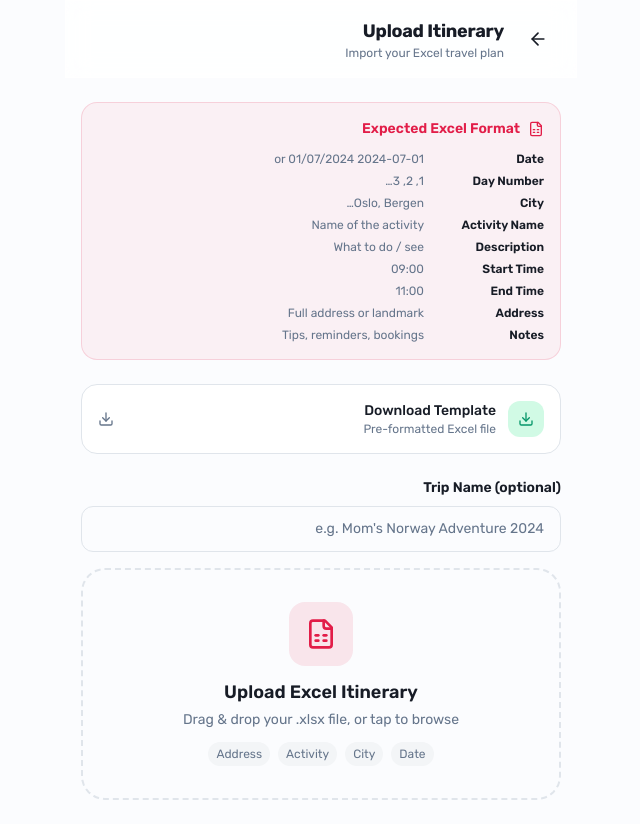
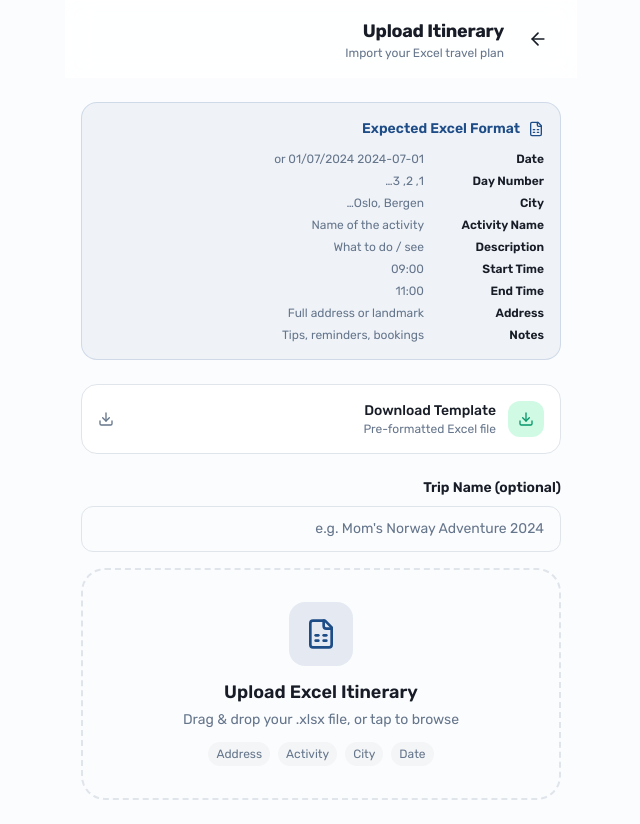
Before and after one commit to hinoyso/norway-travel-app, a Next.js app: page /admin in a window 1280 px wide. Shown: the whole page, without its empty margins (319-959 px from the left). Built offline with nearby package versions, Linux system fonts and the light colour scheme.

Commit message:
Revert "Switch primary theme from blue to rose/pink (light + dark)"
This reverts commit 5cb2e577f39b8d6873021a5af1208a76dc2f1f01.

```diff
--- a/app/(auth)/login/page.tsx
+++ b/app/(auth)/login/page.tsx
@@ -64,7 +64,7 @@ export default function LoginPage() {
         className="fixed inset-0 pointer-events-none"
         style={{
           background:
-            "radial-gradient(ellipse at top, hsl(347 77% 50% / 0.10) 0%, transparent 60%)",
+            "radial-gradient(ellipse at top, hsl(213 65% 32% / 0.08) 0%, transparent 60%)",
         }}
       />
 
--- a/app/globals.css
+++ b/app/globals.css
@@ -10,19 +10,19 @@
     --card-foreground: 220 25% 12%;
     --popover: 0 0% 100%;
     --popover-foreground: 220 25% 12%;
-    --primary: 347 77% 50%;
+    --primary: 213 65% 32%;
     --primary-foreground: 0 0% 100%;
     --secondary: 210 30% 96%;
-    --secondary-foreground: 347 77% 50%;
+    --secondary-foreground: 213 65% 32%;
     --muted: 210 20% 96%;
     --muted-foreground: 215 16% 47%;
     --accent: 210 30% 94%;
-    --accent-foreground: 347 77% 50%;
+    --accent-foreground: 213 65% 32%;
     --destructive: 0 84% 60%;
     --destructive-foreground: 0 0% 100%;
     --border: 214 20% 90%;
     --input: 214 20% 90%;
-    --ring: 347 77% 50%;
+    --ring: 213 65% 32%;
     --radius: 1rem;
   }
 
@@ -33,7 +33,7 @@
     --card-foreground: 210 40% 96%;
     --popover: 222 40% 12%;
     --popover-foreground: 210 40% 96%;
-    --primary: 350 89% 60%;
+    --primary: 213 70% 55%;
     --primary-foreground: 0 0% 100%;
     --secondary: 217 33% 18%;
     --secondary-foreground: 210 40% 96%;
@@ -45,7 +45,7 @@
     --destructive-foreground: 0 0% 100%;
     --border: 217 25% 22%;
     --input: 217 25% 22%;
-    --ring: 350 89% 60%;
+    --ring: 213 70% 55%;
   }
 }
 
--- a/app/layout.tsx
+++ b/app/layout.tsx
@@ -35,7 +35,7 @@ export const viewport: Viewport = {
   maximumScale: 1,
   userScalable: false,
   themeColor: [
-    { media: "(prefers-color-scheme: light)", color: "#E11D48" },
+    { media: "(prefers-color-scheme: light)", color: "#1B4F8A" },
     { media: "(prefers-color-scheme: dark)", color: "#0D1B2A" },
   ],
   viewportFit: "cover",
--- a/components/maps/MapEmbed.tsx
+++ b/components/maps/MapEmbed.tsx
@@ -113,7 +113,7 @@ export function MapEmbed({ activities, height = "280px", zoom = 13 }: MapEmbedPr
         new google.maps.Polyline({
           path: coords,
           geodesic: true,
-          strokeColor: "#E11D48",
+          strokeColor: "#1B4F8A",
           strokeOpacity: 0.5,
           strokeWeight: 3,
           map,
--- a/components/trip/TripHero.tsx
+++ b/components/trip/TripHero.tsx
@@ -25,7 +25,7 @@ export function TripHero({ trip, days }: TripHeroProps) {
     : null;
 
   return (
-    <div className="relative overflow-hidden rounded-3xl bg-gradient-to-br from-norway-blue via-norway-fjord to-[#881337] text-white mx-4 mb-4">
+    <div className="relative overflow-hidden rounded-3xl bg-gradient-to-br from-norway-blue via-norway-fjord to-[#1a3a6b] text-white mx-4 mb-4">
       {/* Decorative aurora overlay */}
       <div
         className="absolute inset-0 opacity-20"
--- a/tailwind.config.ts
+++ b/tailwind.config.ts
@@ -51,14 +51,14 @@ const config: Config = {
           foreground: "hsl(var(--card-foreground))",
         },
         norway: {
-          blue: "#E11D48",
+          blue: "#1B4F8A",
           red: "#EF2B2D",
-          ice: "#FFF1F2",
-          fjord: "#BE123C",
-          snow: "#FFF5F7",
+          ice: "#E8F4FD",
+          fjord: "#2D6A9F",
+          snow: "#F8FBFF",
           pine: "#2D5A27",
-          midnight: "#881337",
-          aurora: "#FDA4AF",
+          midnight: "#0D1B2A",
+          aurora: "#7EC8E3",
         },
       },
       borderRadius: {
```
Also changed, not shown: public/manifest.json.
